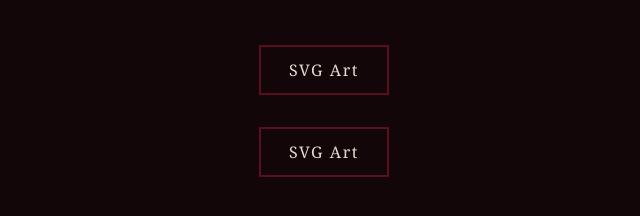
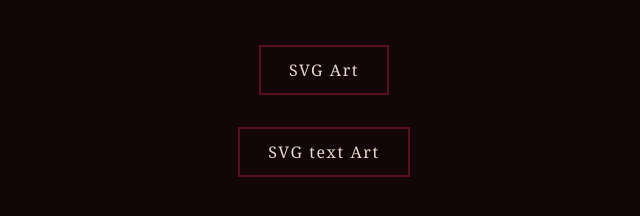
Before and after one commit to louiejulian7-dotcom/louiejulian7-dotcom.github.io, a plain HTML site: page index.html in a window 1280 px wide. Shown: the part 384-600 px from the top of the page, without its empty margins (316-956 px from the left). Drawn offline with Linux system fonts and the light colour scheme.

Commit message:
Update index.html

```diff
--- a/index.html
+++ b/index.html
@@ -20,7 +20,7 @@
     <a href="https://louiejulian7-dotcom.github.io/SVG/graphical-art.html">SVG Art</a>
   </nav>
   <nav>
-    <a href="https://louiejulian7-dotcom.github.io/SVG/SVG-text-art.html">SVG Art</a>
+    <a href="https://louiejulian7-dotcom.github.io/SVG/SVG-text-art.html">SVG text Art</a>
   </nav>
 </body>
 </html>
```
